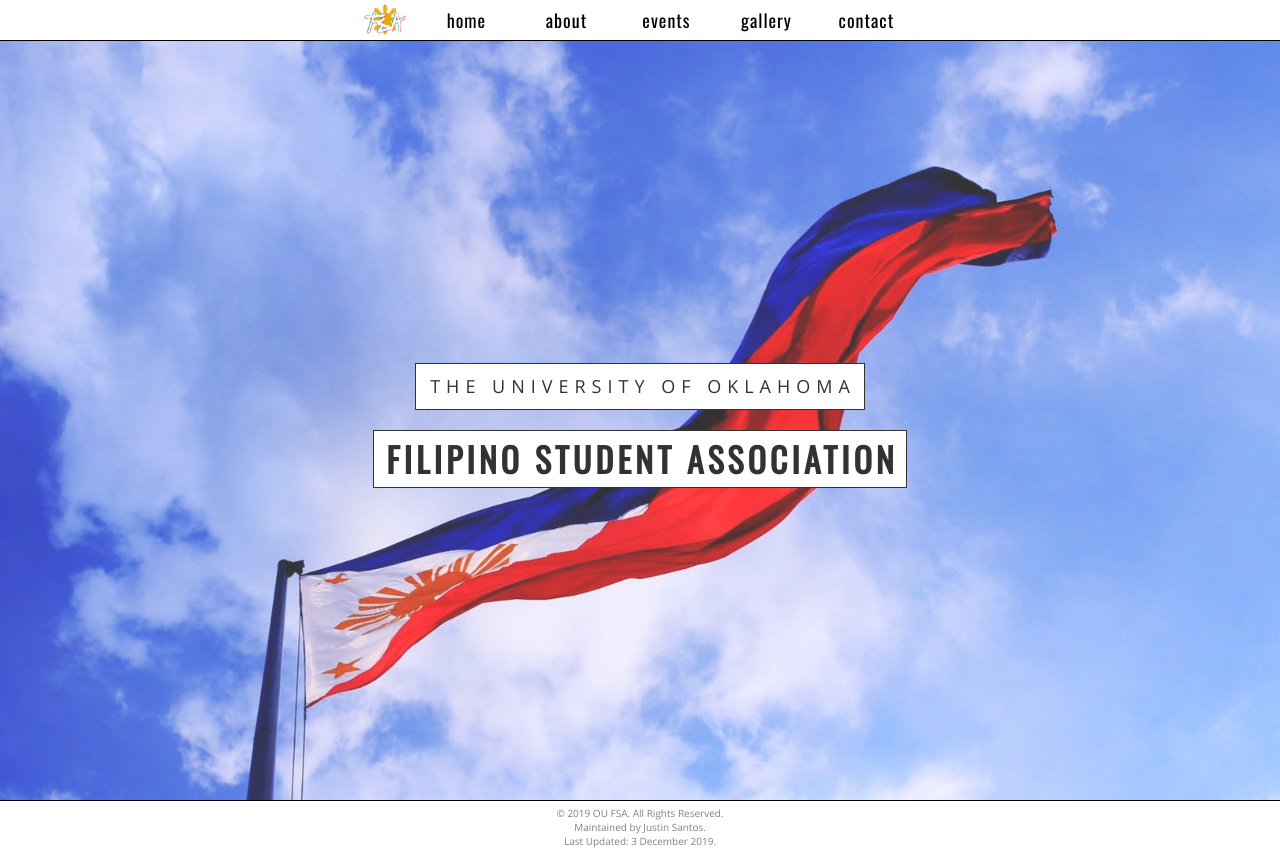
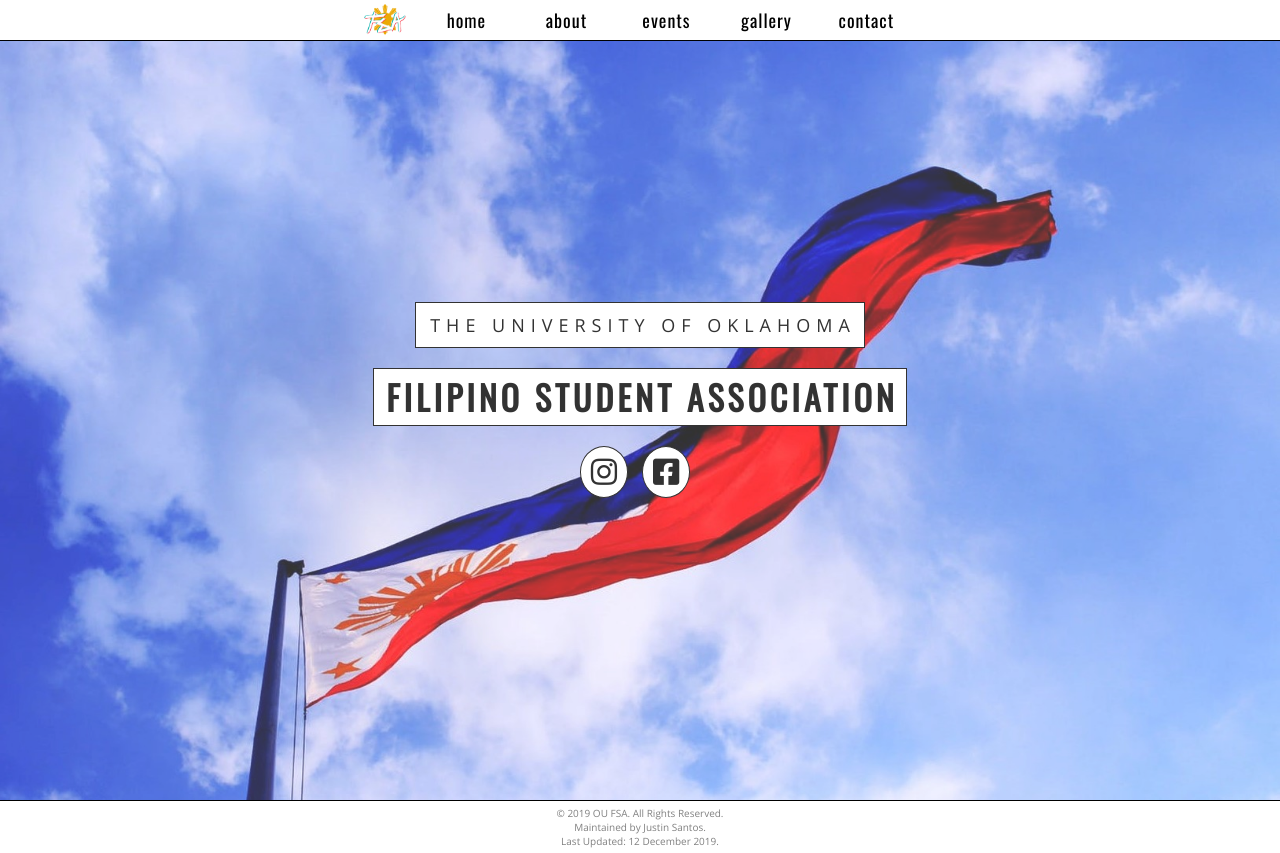
Before and after one commit to stinsan/ou-fsa-website, a website: page dist/index.html in a window 1280 px wide. Drawn offline with nearby package versions, Linux system fonts and the light colour scheme.

Commit message:
Added social media links and fun on-load transitions

```diff
--- a/dist/css/home-desktop.css
+++ b/dist/css/home-desktop.css
@@ -10,6 +10,16 @@
   color: black;
 }
 
+@keyframes transitionIn {
+  from {
+    transform: rotateY(20deg);
+    opacity: 0;
+  }
+  to {
+    transform: rotateY(0deg);
+    opacity: 1;
+  }
+}
 .navbar {
   position: fixed;
   display: flex;
@@ -31,7 +41,7 @@
   border: none;
   background-color: white;
   padding: 0 20px;
-  transition-duration: 1s;
+  transition-duration: 0.5s;
   width: 100px;
 }
 .navbar button:hover {
@@ -65,7 +75,7 @@
   opacity: 80%;
 }
 .home .container {
-  margin-top: 4%;
+  animation: transitionIn 1s ease-in-out;
   display: flex;
   flex-direction: column;
   align-items: center;
@@ -77,15 +87,14 @@
   padding: 0.5rem;
   text-transform: uppercase;
   text-align: center;
+  border: 1.5px solid black;
 }
 .home .container .ou {
-  border: 1.5px solid black;
   font-size: 18px;
   letter-spacing: 6px;
   text-indent: 6px;
 }
 .home .container .fsa {
-  border: 1.5px solid black;
   font-family: "Oswald";
   margin-top: 20px;
   font-size: 34px;
@@ -93,6 +102,23 @@
   letter-spacing: 4px;
   line-height: 40px;
   text-indent: 4px;
+}
+.home .container .socials {
+  margin-top: 20px;
+}
+.home .container .socials .fab {
+  background-color: white;
+  padding: 10px;
+  margin-right: 10px;
+  border: 1.5px solid black;
+  border-radius: 50%;
+  font-size: 30px;
+  transition-duration: 0.5s;
+  color: black;
+}
+.home .container .socials .fab:hover {
+  cursor: pointer;
+  background-color: #cdcdcd;
 }
 
 .footer {
--- a/dist/css/home-desktop.scss
+++ b/dist/css/home-desktop.scss
@@ -11,6 +11,20 @@
   background-color: white;
   color: black;
 }
+
+// Fade-in transition
+@keyframes transitionIn {
+  from {
+    transform: rotateY(20deg);
+    opacity: 0;
+  }
+
+  to {
+    transform: rotateY(0deg);
+    opacity: 1;
+  }
+}
+
 // Navigation bar
 .navbar {
   position: fixed;
@@ -33,7 +47,7 @@
     border: none;
     background-color: white;
     padding: 0 20px;
-    transition-duration: 1s;
+    transition-duration: 0.5s;
     width:100px;
   }
 
@@ -73,7 +87,7 @@
   opacity: 80%;
 
   .container {
-    margin-top: 4%;
+    animation: transitionIn 1s ease-in-out;
     display: flex;
     flex-direction: column;
     align-items: center;
@@ -85,17 +99,16 @@
       padding:0.5rem;
       text-transform: uppercase;
       text-align: center;
+      border: 1.5px solid black;
     }
 
     .ou {
-      border: 1.5px solid black;
       font-size: 18px;
       letter-spacing: 6px;
       text-indent: 6px; // Same as letter-spacing
     }
 
     .fsa {
-      border: 1.5px solid black;
       font-family: "Oswald";
       margin-top: 20px;
       font-size: 34px;
@@ -103,6 +116,26 @@
       letter-spacing: 4px;
       line-height: 40px;
       text-indent: 4px; // Same as letter-spacing
+    }
+
+    .socials {
+      margin-top: 20px;
+
+      .fab {
+        background-color: white;
+        padding: 10px;
+        margin-right: 10px;
+        border: 1.5px solid black;
+        border-radius: 50%;
+        font-size: 30px;
+        transition-duration: 0.5s;
+        color: black;
+      }
+
+      .fab:hover {
+        cursor: pointer;
+        background-color: rgb(205, 205, 205);
+      }
     }
   }
 }
--- a/dist/css/home-mobile.css
+++ b/dist/css/home-mobile.css
@@ -163,16 +163,15 @@
   padding: 0.3rem;
   text-transform: uppercase;
   text-align: center;
+  max-width: 80%;
 }
 .home .container .ou {
-  max-width: 80%;
   border: 1.5px solid black;
   font-size: 14px;
   letter-spacing: 6px;
   text-indent: 6px;
 }
 .home .container .fsa {
-  max-width: 80%;
   border: 1.5px solid black;
   font-family: "Oswald";
   margin-top: 10px;
@@ -181,6 +180,23 @@
   letter-spacing: 4px;
   line-height: 40px;
   text-indent: 4px;
+}
+.home .container .socials {
+  margin-top: 20px;
+}
+.home .container .socials .fab {
+  background-color: white;
+  padding: 10px;
+  margin-right: 10px;
+  border: 1.5px solid black;
+  border-radius: 50%;
+  font-size: 30px;
+  transition-duration: 0.5s;
+  color: black;
+}
+.home .container .socials .fab:hover {
+  cursor: pointer;
+  background-color: #cdcdcd;
 }
 
 .footer {
--- a/dist/css/home-mobile.scss
+++ b/dist/css/home-mobile.scss
@@ -182,10 +182,10 @@
       padding: 0.3rem;
       text-transform: uppercase;
       text-align: center;
+      max-width: 80%;
     }
 
     .ou {
-      max-width: 80%;
       border: 1.5px solid black;
       font-size: 14px;
       letter-spacing: 6px;
@@ -193,7 +193,6 @@
     }
 
     .fsa {
-      max-width: 80%;
       border: 1.5px solid black;
       font-family: "Oswald";
       margin-top: 10px;
@@ -202,6 +201,26 @@
       letter-spacing: 4px;
       line-height: 40px;
       text-indent: 4px; // Same as letter-spacing
+    }
+
+    .socials {
+      margin-top: 20px;
+
+      .fab {
+        background-color: white;
+        padding: 10px;
+        margin-right: 10px;
+        border: 1.5px solid black;
+        border-radius: 50%;
+        font-size: 30px;
+        transition-duration: 0.5s;
+        color: black;
+      }
+
+      .fab:hover {
+        cursor: pointer;
+        background-color: rgb(205, 205, 205);
+      }
     }
   }
 }
--- a/dist/index.html
+++ b/dist/index.html
@@ -9,7 +9,7 @@
   <link rel="stylesheet" type="text/css" href="//fonts.googleapis.com/css?family=Open+Sans">
   <link href='https://fonts.googleapis.com/css?family=Oswald' rel='stylesheet'>
   <link rel="stylesheet" href="https://cdnjs.cloudflare.com/ajax/libs/font-awesome/5.11.2/css/all.css">
-  <link rel="icon" href="img/title_icon.png" type="image/png">
+  <link rel="icon" href="img/logo.png" type="image/png">
   <title>OU Filipino Student Association</title>
 </head>
 
@@ -47,6 +47,10 @@
     <div class="container lax" data-lax-preset="home" data-lax-anchor="#home">
       <div class="ou">The University of Oklahoma</div>
       <div class="fsa">Filipino Student Association</div>
+      <div class="socials">
+        <a href="https://www.instagram.com/ou.fsa/" target="_blank"><i class="fab fa-instagram"></i></a>
+        <a href="https://www.facebook.com/okufsa/" target="_blank"><i class="fab fa-facebook-square"></i></a>
+      </div>
     </div>
   </div>
 
@@ -54,6 +58,6 @@
   <div class="footer">
     © 2019 OU FSA. All Rights Reserved. <br>
     Maintained by Justin Santos.<br>
-    Last Updated: 3 December 2019.<br>
+    Last Updated: 12 December 2019.<br>
   </div>
 </body>
```
